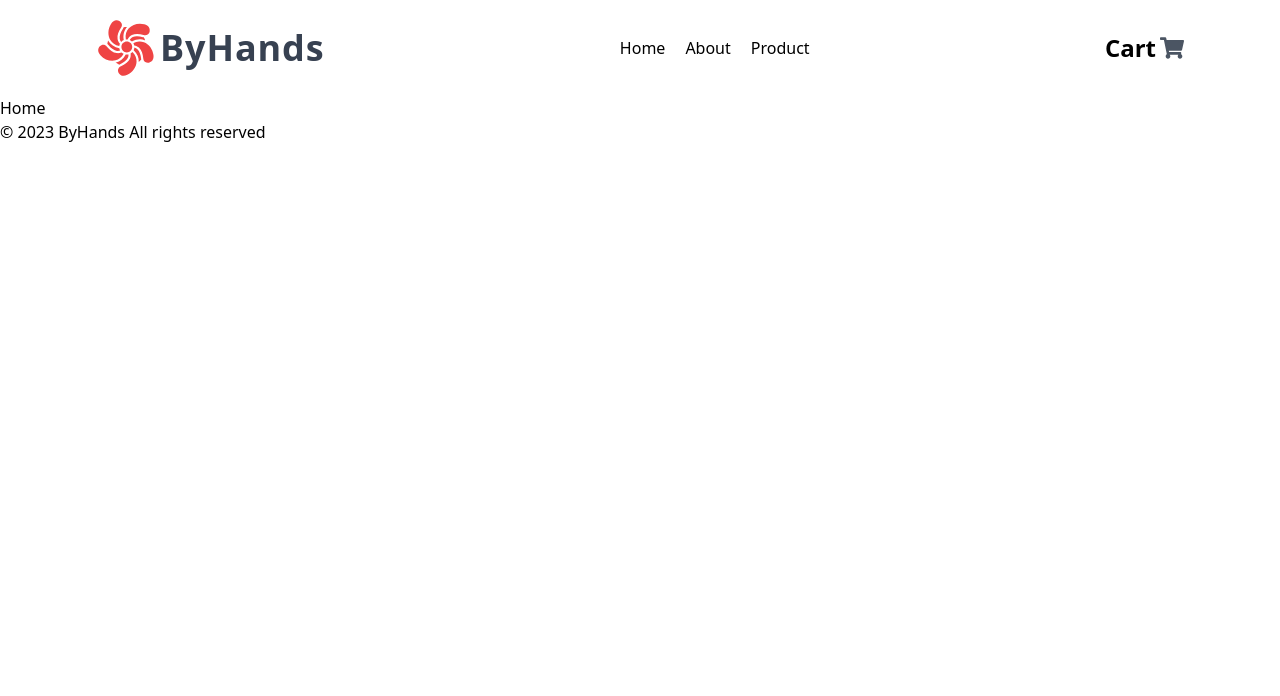
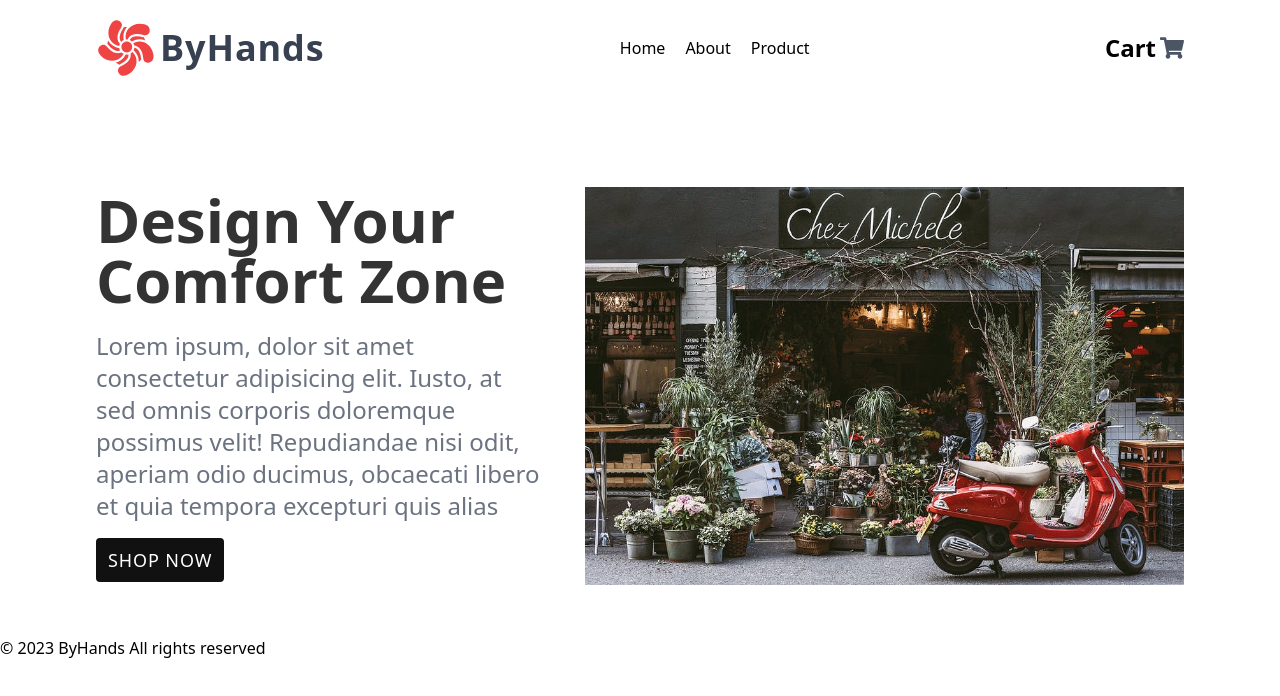
Before and after one commit to ErysCode7/byhands-flower-shop, a React (Vite) app: page / in a window 1280 px wide. Shown: the top 696 px of the page. Built offline with nearby package versions, Linux system fonts and the light colour scheme.

Commit message:
added hero section

```diff
--- /dev/null
+++ b/src/components/Hero/index.tsx
@@ -0,0 +1,31 @@
+type Props = {};
+
+const Hero = (props: Props) => {
+  return (
+    <main className="flex flex-col laptop:flex-row items-center justify-between w-[85%] m-auto mt-5 laptop:mt-10 laptop:gap-10">
+      <div className="order-2 laptop:order-1 laptop:flex-[1.5] mt-5 laptop:mt-0">
+        <h1 className="font-bold text-3xl md:text-4xl laptop:text-5xl xl:text-6xl mb-5 text-[#333]">
+          Design Your Comfort Zone
+        </h1>
+        <p className="text-gray-500 text-base sm:text-xl xl:text-2xl">
+          Lorem ipsum, dolor sit amet consectetur adipisicing elit. Iusto, at
+          sed omnis corporis doloremque possimus velit! Repudiandae nisi odit,
+          aperiam odio ducimus, obcaecati libero et quia tempora excepturi quis
+          alias
+        </p>
+        <button className="uppercase text-base md:text-lg tracking-wider mt-4 bg-[#111] text-white py-2 px-3 rounded active:scale-[0.98]">
+          Shop now
+        </button>
+      </div>
+      <div className="laptop:flex-[2] order-1 laptop:order-2">
+        <img
+          src="/images/flower-shop.jpeg"
+          alt="Flower shop"
+          className="object-contain rounded h-[400px] laptop:h-[500px] w-full"
+        />
+      </div>
+    </main>
+  );
+};
+
+export default Hero;
--- a/src/components/index.ts
+++ b/src/components/index.ts
@@ -1,2 +1,3 @@
 export { default as Footer } from "./Footer/";
 export { default as Header } from "./Header/";
+export { default as Hero } from "./Hero/";
--- a/src/pages/Home/index.tsx
+++ b/src/pages/Home/index.tsx
@@ -1,7 +1,13 @@
+import { Hero } from "../../components";
+
 type Props = {};
 
 const Home = (props: Props) => {
-  return <div>Home</div>;
+  return (
+    <>
+      <Hero />
+    </>
+  );
 };
 
 export default Home;
```
